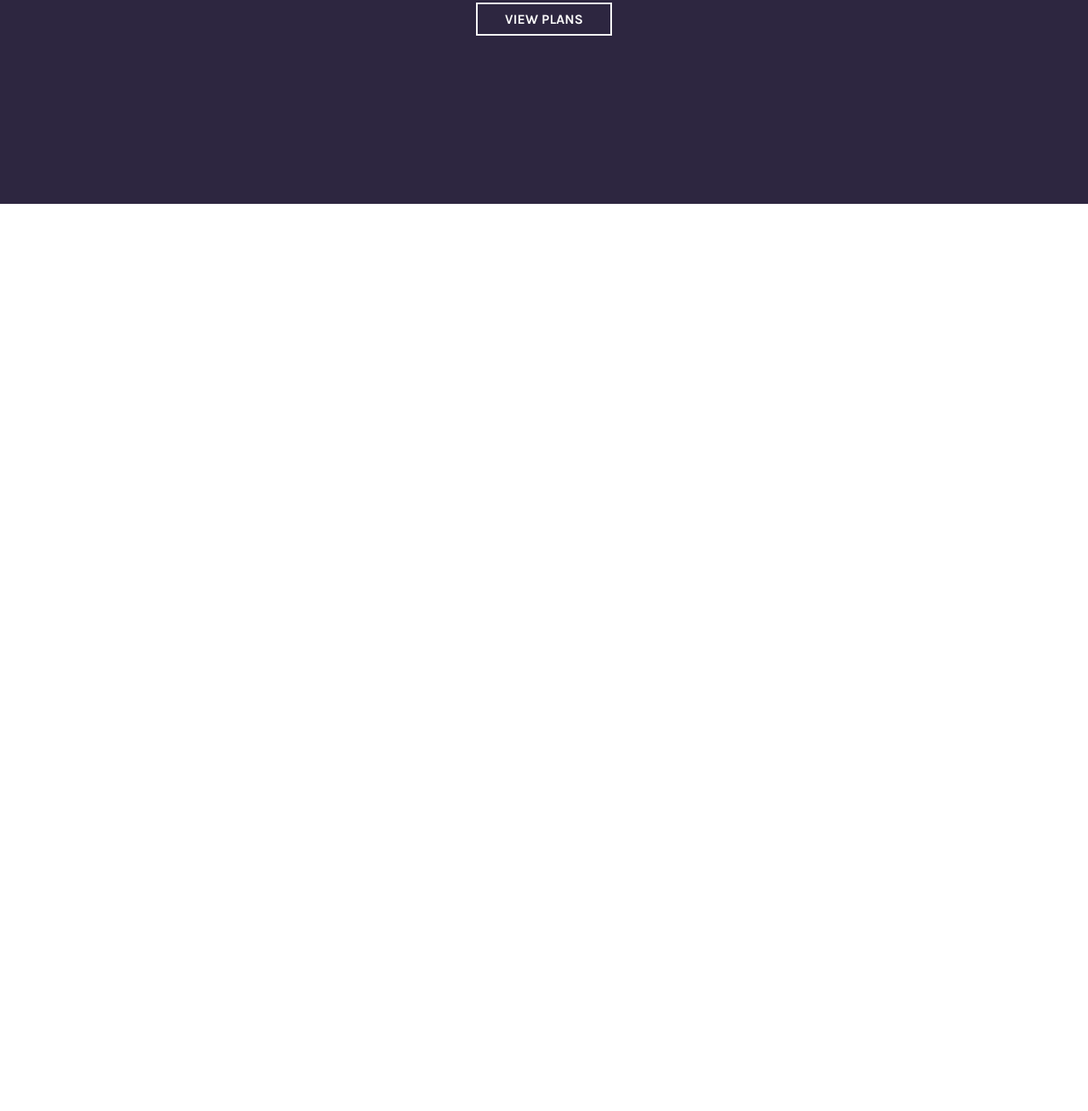
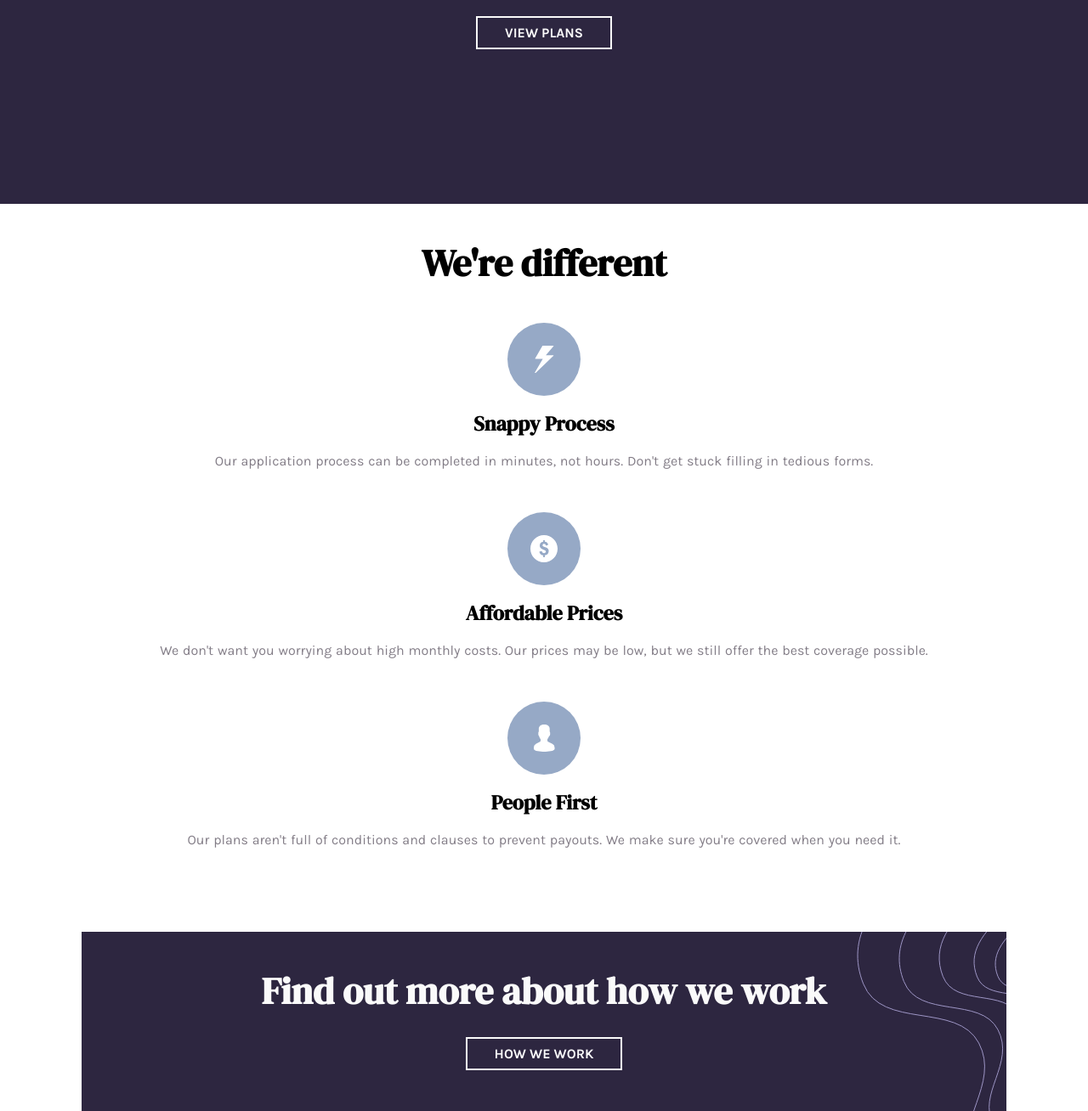
Before and after one commit to DevLomeli/insurance-landing-page, a plain HTML site: page index.html in a window 1280 px wide. Shown: the part 988-2296 px from the top of the page at 85% size. Before the commit the page ends 1228 px from the top, so only its background shows below. Drawn offline with Linux system fonts and the light colour scheme.

Commit message:
find more info. section created

```diff
--- a/index.html
+++ b/index.html
@@ -14,7 +14,6 @@
 
 <body>
   <header class="header">
-    <div class="container">
     <a href="" class="header__logo"><img src="./images/logo.svg" alt=""></a>
     <nav class="header__nav">
       <ul>
@@ -25,14 +24,13 @@
       </ul>
     </nav>
     <img src="./images/icon-hamburger.svg" alt="">
-    </div>
   </header>
 
   <section class="hero-section">
   </section>
 
   <section class="info-section">
-    <div>
+    <div class="">
       <h2>Humanizing your insurance.</h2>
       <p>Get your life insurance coverage easier and faster.
         We blend our expertise and technology to help you find the plan that's right for you.
@@ -40,6 +38,45 @@
       <a href="#" class="button button--primary">View plans</a>
     </div>
   </section>
+
+  <section class="features-section">
+    <div class="">
+      <h2>We're different</h2>
+      <div class="card-wrapper">
+        <article class="card">
+          <img src="./images/icon-snappy-process.svg" alt="">
+          <h4>Snappy Process</h4>
+          <p class="card__body">
+            Our application process can be completed in minutes, not hours.
+            Don't get stuck filling in tedious forms.
+          </p>
+        </article>
+        <article class="card">
+          <img src="./images/icon-affordable-prices.svg" alt="">
+          <h4>Affordable Prices</h4>
+          <p class="card__body">
+            We don't want you worrying about high monthly costs.
+            Our prices may be low, but we still offer the best coverage possible.
+          </p>
+        </article>
+        <article class="card">
+          <img src="./images/icon-people-first.svg" alt="">
+          <h4>People First</h4>
+          <p class="card__body">
+            Our plans aren't full of conditions and clauses
+            to prevent payouts. We make sure you're covered when you need it.
+          </p>
+        </article>
+      </div>
+    </div>
+  </section>
+
+  <section class="about-section">
+    <div>
+      <h2>Find out more about how we work</h2>
+      <a href="" class="button button--primary">How we work</a>
+    </div>
+  </section>
 </body>
 
 </html>
--- a/sass/_base.scss
+++ b/sass/_base.scss
@@ -30,6 +30,10 @@ h2 {
   font-size: 44px;
   text-align: center;
   line-height: 1;
+}
+
+h4 {
+  font-size: 24px;
 }
 
 p {
@@ -70,6 +74,7 @@ $veryLightGray: hsl(0, 0%, 98%);
 @mixin flexJustifySpaceBetween {
   @include flexAlignCenter();
   justify-content: space-between;
+  align-items: center;
 }
 
 @mixin flexFullCenter($direction: row) {
@@ -78,3 +83,8 @@ $veryLightGray: hsl(0, 0%, 98%);
   justify-content: center;
   align-items: center;
 }
+
+/*    Some helper classes     */
+.border {
+  border: 3px solid black;
+}
--- a/sass/_components.scss
+++ b/sass/_components.scss
@@ -13,3 +13,24 @@
     color: $black;
   }
 }
+
+.card {
+  @include flexFullCenter(column);
+  margin-bottom: 3rem;
+
+  &:last-child {
+    margin-bottom: 0;
+  }
+
+  &__body {
+    color: $darkGrayishViolet;
+  }
+
+  & > * {
+    margin-bottom: 1rem;
+  }
+
+  & > *:last-child {
+    margin-bottom: 0;
+  }
+}
--- a/sass/_layout.scss
+++ b/sass/_layout.scss
@@ -1,10 +1,6 @@
 .header {
-  padding: 1rem 0;
-
-  div {
-    @include container(90%);
-    @include flexJustifySpaceBetween();
-  }
+  padding: 1rem;
+  @include flexJustifySpaceBetween();
 
   &__nav {
     @media screen and (max-width: 768px) {
@@ -17,6 +13,7 @@
   background: url("../images/image-intro-mobile.jpg");
   background-repeat: no-repeat;
   background-position: center center;
+  background-size: cover;
   height: 70vh;
 }
 
@@ -24,6 +21,7 @@
   background: url("../images/bg-pattern-intro-left-mobile.svg");
   background-repeat: no-repeat;
   background-position: top left;
+
   background-color: $darkViolet;
   color: $veryLightGray;
   height: 70vh;
@@ -36,5 +34,40 @@
     & > * {
       margin-bottom: 2rem;
     }
+
+    & > *:last-child {
+      margin-bottom: 0;
+    }
   }
 }
+
+.features-section {
+  div {
+    @include container(90%);
+    padding: 3rem 0;
+  }
+}
+
+.about-section {
+  div {
+    @include container(85%);
+    @include flexFullCenter(column);
+    padding: 3rem 0;
+    background-image: url("../images/bg-pattern-how-we-work-mobile.svg");
+    background-repeat: no-repeat;
+    background-position: top right;
+    background-color: $darkViolet;
+
+    h2 {
+      color: $veryLightGray;
+    }
+
+    & > * {
+      margin-bottom: 2rem;
+    }
+
+    & > *:last-child {
+      margin-bottom: 0;
+    }
+  }
+}
```
Also changed, not shown: sass/main.css, 1 other file. Lines whose indentation alone changed are shown as unchanged.
